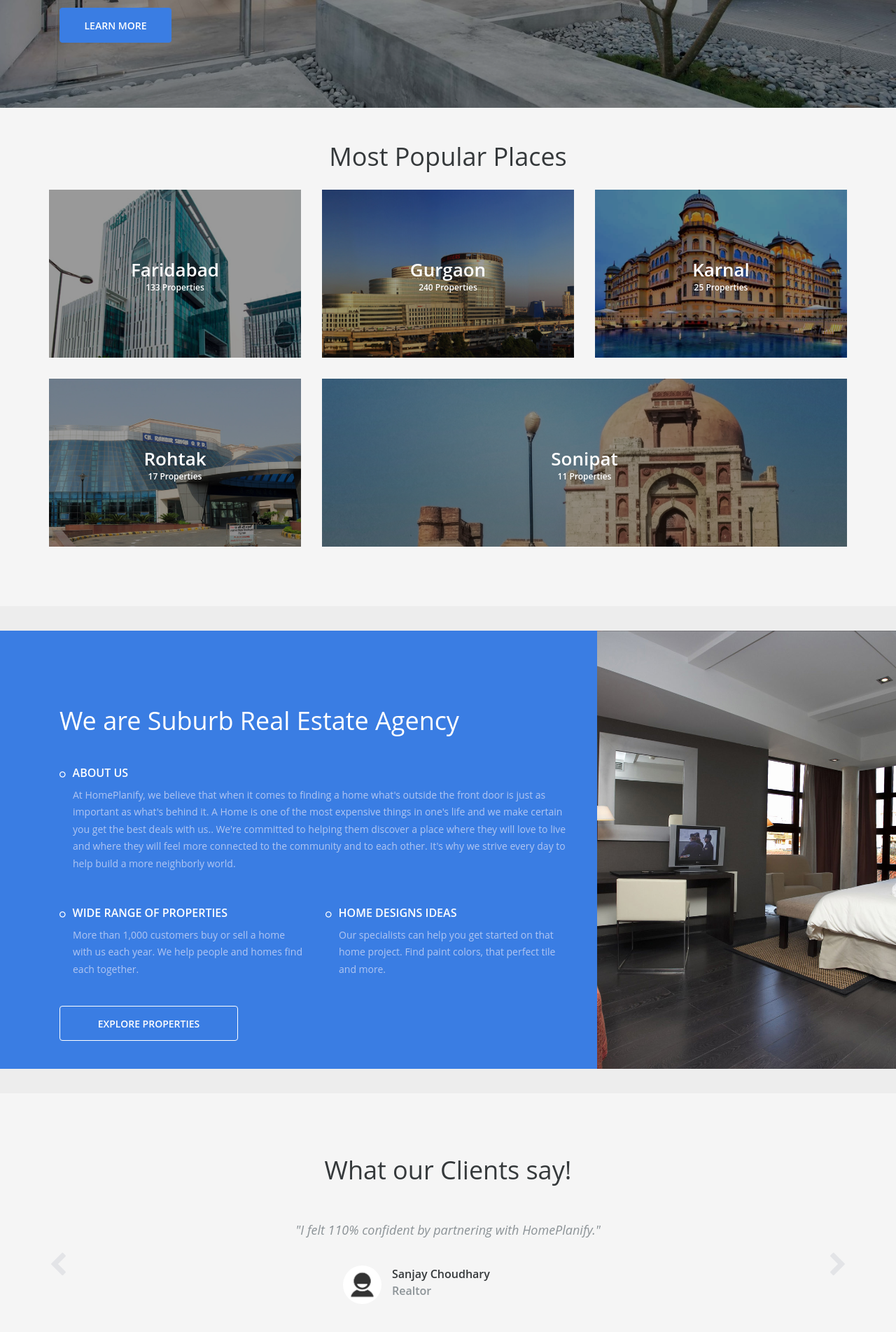
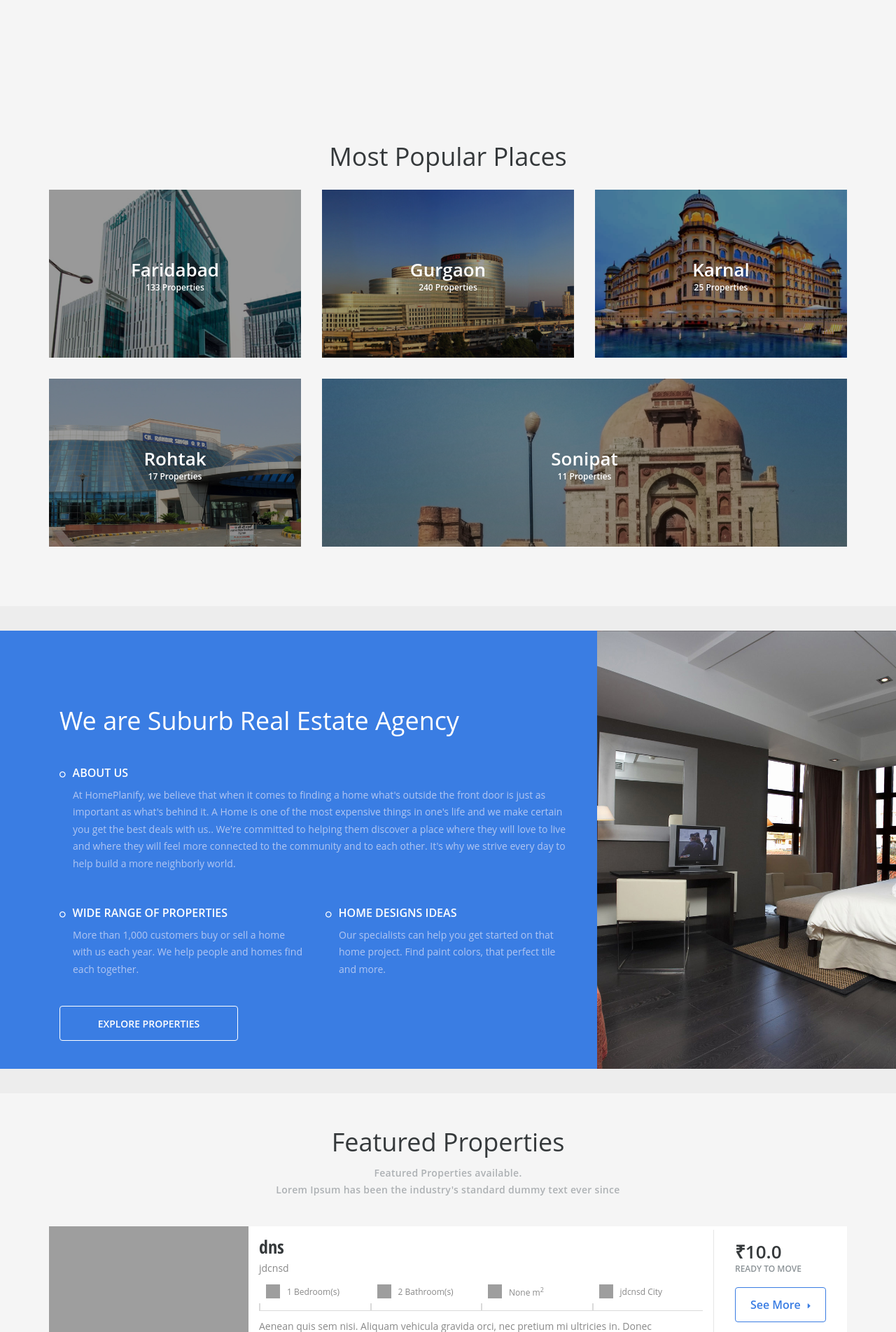
Before and after one commit to saksham1991999/HomePlanify-Django, a Django app: page / in a window 1280 px wide. Shown: the part 421-2324 px from the top of the page at 70% size. Run offline with Django 3.2, Linux system fonts and the light colour scheme; data comes from the database, SQL or seed files in the repository; both versions use the stored data as it was after the commit; data that the repository does not hold is empty; some libraries are stand-ins or nearby versions; grey boxes are pictures that could not be loaded.

Commit message:
added banners on index page

```diff
--- a/core/views.py
+++ b/core/views.py
@@ -77,6 +77,7 @@
 
 def HomeView(request):
     properties = models.property.objects.filter(featured = True)[:4]
+    banners = models.Banner.objects.all()
     recent_posts = blogmodels.post.objects.all().order_by('-date')[:3]
     if request.method == 'POST':
         form = forms.EnquiryForm(request.POST)
@@ -97,6 +98,7 @@
         'properties': properties,
         'form':form,
         'recent_posts':recent_posts,
+        'banners':banners,
     }
     return render(request, 'index.html', context)
 
--- a/templates/index.html
+++ b/templates/index.html
@@ -9,30 +9,22 @@
 <div id="page-content_home">
     <div class="home_2">
         <div id="owl-demo-header" class="owl-carousel owl-theme carousel-full-width">
+
+            {% for banner in banners %}
             <div class="item">
                 <span class="filter"></span>
-                <div class="head-title-2" style="background: url({%  static 'img/homepage/slide1.jpg' %}) center;background-size: cover;">
+                <div class="head-title-2" style="background: url({{ banner.image.url }}) center;background-size: cover;">
                     <div class="container">
                         <div class="title col-lg-6 col-lg-offset-0 col-md-6 col-sm-8 col-sm-offset-1 col-xs-9 col-xs-offset-1">
-                            <h1>Slide 1 <br> to find the right Property</h1>
-                            <h4>Lorem Ipsum is simply dummy text of the printing and typesetting industry. Lorem Ipsum has been the industry's standard dummy text ever since the 1500s, when an unknown printer took a galley of type and scrambled it</h4>
-                            <span class="ffs-bs"><a href={% url 'core:properties' %} class="btn btn-large btn-primary">learn more</a></span>
+                            <h1>{{ banner.title }}</h1>
+                            <h4>{{ banner.description }}</h4>
+                            <span class="ffs-bs"><a href="{{ banner.link }}" class="btn btn-large btn-primary">learn more</a></span>
                         </div>
                     </div>
                 </div>
             </div>
-            <div class="item">
-                <span class="filter"></span>
-                <div class="head-title-2" style="background: url({%  static 'img/homepage/slide2.jpg' %}) center;background-size: cover;">
-                    <div class="container">
-                        <div class="title col-lg-6 col-lg-offset-0 col-md-6 col-sm-8 col-sm-offset-1 col-xs-9 col-xs-offset-1">
-                            <h1>Slide 2<br> to find the right Property</h1>
-                            <h4>Lorem Ipsum is simply dummy text of the printing and typesetting industry. Lorem Ipsum has been the industry's standard dummy text ever since the 1500s, when an unknown printer took a galley of type and scrambled it</h4>
-                            <span class="ffs-bs"><a href="property_page.html" class="btn btn-large btn-primary">learn more</a></span>
-                        </div>
-                    </div>
-                </div>
-            </div>
+            {% endfor %}
+
         </div>
     </div>
 
@@ -141,90 +133,89 @@
 
 
     <!-- end wide-1 Featured Properties -->
-{#    {% if properties %}#}
-{#    <div class="wide-2">#}
-{#        <div class="container">#}
-{#            <div class="explore">#}
-{#                <h2>Featured Properties</h2>#}
-{#                <h5 class="team-color">Featured Properties available. <br>Lorem Ipsum has been the industry's standard dummy text ever since</h5>#}
-{#            </div>#}
-{#                        {% for property in properties %}#}
-{##}
-{#                        <div class="row white">#}
-{#                            <div class="col-md-3 col-sm-3 prp-img">#}
-{#                                <div class="exp-img-2" style="background:url({{ property.main_image.url }}) center;background-size: cover;">#}
-{#                                    <span class="filter"></span>#}
-{#                                    <span class="ffs-bs"><label for="op" class="btn btn-small btn-primary">browse photos</label></span>#}
-{#                                    <div class="overlay">#}
-{#                                        <div class="img-counter">23 Photo</div>#}
-{#                                    </div>#}
-{#                                </div>#}
-{#                            </div>#}
-{#                            <div class="item-info col-lg-7 col-md-6 col-sm-6">#}
-{#                                <h4><a href={% url 'core:property' property.id %}>{{ property.property_name }}</a></h4>#}
-{#                                <p class="team-color">{{ property.city }}</p>#}
-{#                                <div class="block">#}
-{#                                    <div class="col-md-3 col-sm-3 col-xs-3 cat-img">#}
-{#                                        <img src="{% static 'img/bedroom.png' %}" alt="">#}
-{#                                        <p class="info-line">{{ property.bedrooms }} Bedroom(s)</p>#}
-{#                                    </div>#}
-{#                                    <div class="col-md-3 col-sm-3 col-xs-3 cat-img">#}
-{#                                        <img src="{% static 'img/bathroom.png' %}" alt="">#}
-{#                                        <p class="info-line">{{ property.bathrooms }} Bathroom(s)</p>#}
-{#                                    </div>#}
-{#                                    <div class="col-md-3 col-sm-3 col-xs-3 cat-img">#}
-{#                                        <img src="{% static 'img/square.png' %}" alt="">#}
-{#                                        <p class="info-line">{{ property.price_sq }} m<span class="rank">2</span></p>#}
-{#                                    </div>#}
-{#                                    <div class="col-md-3 col-sm-3 col-xs-3 cat-img">#}
-{#                                        <img src="{% static 'img/marker.png' %}" alt="">#}
-{#                                        <p class="info-line">{{ property.city }} City</p>#}
-{#                                    </div>#}
-{#                                </div>#}
-{#                                <div class="col-md-3 col-sm-3 col-xs-3 line"></div>#}
-{#                                <div class="col-md-3 col-sm-3 col-xs-3 line"></div>#}
-{#                                <div class="col-md-3 col-sm-3 col-xs-3 line"></div>#}
-{#                                <div class="col-md-3 col-sm-3 col-xs-3 line"></div>#}
-{#                                <hr>#}
-{#                                <p>Aenean quis sem nisi. Aliquam vehicula gravida orci, nec pretium mi ultricies in. Donec fermentum pulvinar mauris neque justo ...</p>#}
-{#                            </div>#}
-{#                            <div class="item-price col-lg-2 col-md-3 col-sm-3 col-xs-12">#}
-{#                                <div class="sum col-sm-12 col-xs-6">#}
-{#                                    <p>₹{{ property.total_price }}</p>#}
-{#                                    {% if property.type == "R" %}#}
-{#                                        <p class="team-color">Available from {{ property.available_from }}</p>#}
-{#                                    {% else %}#}
-{#                                        <p class="team-color">{{ property.get_construction_status_display }}</p>#}
-{#                                    {% endif %}#}
-{##}
-{#                                </div>#}
-{#                                <span class="ffs-bs col-xs-12 btn-half-wth"><a href={% url 'core:property' property.id %} class="btn btn-default btn-small">See more <i class="fa fa-caret-right"></i></a></span>#}
-{#                                <div class="sum favorite col-sm-12 col-xs-6">#}
-{#                                    <div class="bookmark col-xs-3" data-bookmark-state="empty">#}
-{#                                        <span class="title-add">Add to bookmark</span>#}
-{#                                    </div>#}
-{#                                    <p class="col-xs-3">Fav</p>#}
-{#                                    <div class="compare col-xs-3" data-compare-state="empty">#}
-{#                                        <span class="plus-add">Add to compare</span>#}
-{#                                    </div>#}
-{#                                    <p class="col-xs-3">Comp</p>#}
-{#                                </div>#}
-{#                            </div>#}
-{#                        </div>#}
-{##}
-{#                        {% endfor %}#}
-{#                    {% else %}#}
-{#                        <div class="row text-center">#}
-{#                            No Property to show.#}
-{#                        </div>#}
-{#                    {% endif %}#}
-{##}
-{#            <span class="ffs-bs bottom"><a href={% url 'core:properties' %} class="btn btn-default btn-large">explore property</a></span>#}
-{#        </div>#}
-{#    </div>#}
+    {% if properties %}
+    <div class="wide-2">
+        <div class="container">
+            <div class="explore">
+                <h2>Featured Properties</h2>
+                <h5 class="team-color">Featured Properties available. <br>Lorem Ipsum has been the industry's standard dummy text ever since</h5>
+            </div>
+                        {% for property in properties %}
 
+                        <div class="row white">
+                            <div class="col-md-3 col-sm-3 prp-img">
+                                <div class="exp-img-2" style="background:url({{ property.main_image.url }}) center;background-size: cover;">
+                                    <span class="filter"></span>
+                                    <span class="ffs-bs"><label for="op" class="btn btn-small btn-primary">browse photos</label></span>
+                                    <div class="overlay">
+                                        <div class="img-counter">23 Photo</div>
+                                    </div>
+                                </div>
+                            </div>
+                            <div class="item-info col-lg-7 col-md-6 col-sm-6">
+                                <h4><a href={% url 'core:property' property.id %}>{{ property.property_name }}</a></h4>
+                                <p class="team-color">{{ property.city }}</p>
+                                <div class="block">
+                                    <div class="col-md-3 col-sm-3 col-xs-3 cat-img">
+                                        <img src="{% static 'img/bedroom.png' %}" alt="">
+                                        <p class="info-line">{{ property.bedrooms }} Bedroom(s)</p>
+                                    </div>
+                                    <div class="col-md-3 col-sm-3 col-xs-3 cat-img">
+                                        <img src="{% static 'img/bathroom.png' %}" alt="">
+                                        <p class="info-line">{{ property.bathrooms }} Bathroom(s)</p>
+                                    </div>
+                                    <div class="col-md-3 col-sm-3 col-xs-3 cat-img">
+                                        <img src="{% static 'img/square.png' %}" alt="">
+                                        <p class="info-line">{{ property.price_sq }} m<span class="rank">2</span></p>
+                                    </div>
+                                    <div class="col-md-3 col-sm-3 col-xs-3 cat-img">
+                                        <img src="{% static 'img/marker.png' %}" alt="">
+                                        <p class="info-line">{{ property.city }} City</p>
+                                    </div>
+                                </div>
+                                <div class="col-md-3 col-sm-3 col-xs-3 line"></div>
+                                <div class="col-md-3 col-sm-3 col-xs-3 line"></div>
+                                <div class="col-md-3 col-sm-3 col-xs-3 line"></div>
+                                <div class="col-md-3 col-sm-3 col-xs-3 line"></div>
+                                <hr>
+                                <p>Aenean quis sem nisi. Aliquam vehicula gravida orci, nec pretium mi ultricies in. Donec fermentum pulvinar mauris neque justo ...</p>
+                            </div>
+                            <div class="item-price col-lg-2 col-md-3 col-sm-3 col-xs-12">
+                                <div class="sum col-sm-12 col-xs-6">
+                                    <p>₹{{ property.total_price }}</p>
+                                    {% if property.type == "R" %}
+                                        <p class="team-color">Available from {{ property.available_from }}</p>
+                                    {% else %}
+                                        <p class="team-color">{{ property.get_construction_status_display }}</p>
+                                    {% endif %}
 
-{#    <!-- end wide-2 -->#}
+                                </div>
+                                <span class="ffs-bs col-xs-12 btn-half-wth"><a href={% url 'core:property' property.id %} class="btn btn-default btn-small">See more <i class="fa fa-caret-right"></i></a></span>
+                                <div class="sum favorite col-sm-12 col-xs-6">
+                                    <div class="bookmark col-xs-3" data-bookmark-state="empty">
+                                        <span class="title-add">Add to bookmark</span>
+                                    </div>
+                                    <p class="col-xs-3">Fav</p>
+                                    <div class="compare col-xs-3" data-compare-state="empty">
+                                        <span class="plus-add">Add to compare</span>
+                                    </div>
+                                    <p class="col-xs-3">Comp</p>
+                                </div>
+                            </div>
+                        </div>
+
+                        {% endfor %}
+                    {% else %}
+                        <div class="row text-center">
+                            No Property to show.
+                        </div>
+                    {% endif %}
+
+            <span class="ffs-bs bottom"><a href="{% url 'core:properties' %}" class="btn btn-default btn-large">explore property</a></span>
+        </div>
+    </div>
+    <!-- end wide-2 -->
+
 {#    <div class="wide-3">#}
 {#        <div class="explore">#}
 {#            <h2>Meet the Suburb Team</h2>#}
--- a/templates/navbar.html
+++ b/templates/navbar.html
@@ -68,10 +68,10 @@
 				</a>
 				<div class="navbar-brand nav">
 					<a class="navbar-brand nav logo" href={% url 'core:home' %} title="" rel="home">
-						<object class="master-logo" type="image/svg+xml"></object>
+						<object class="master-logo" type="image/svg+xml" style="background: url({% static "img/logo.png" %}); !important; background-size: auto; !important;"></object>
 					</a>
 					<a class="navbar-brand nav logo retina" href={% url 'core:home'%} title="" rel="home">
-						<object class="master-logo" type="image/svg+xml"></object>
+						<object class="master-logo" type="image/svg+xml" style="background: url({% static "img/logo.png" %}); !important; background-size: auto; !important;"></object>
 					</a>
 				</div>
 				<div class="mob-menu drop-close hidden">
```
Also changed, not shown: core/models.py (+9 -3 lines), core/migrations/0008_auto_20200816_0953.py (added), db.sqlite3.
